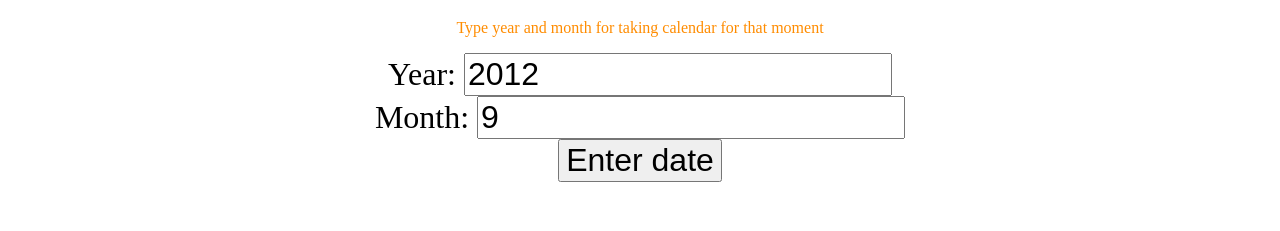
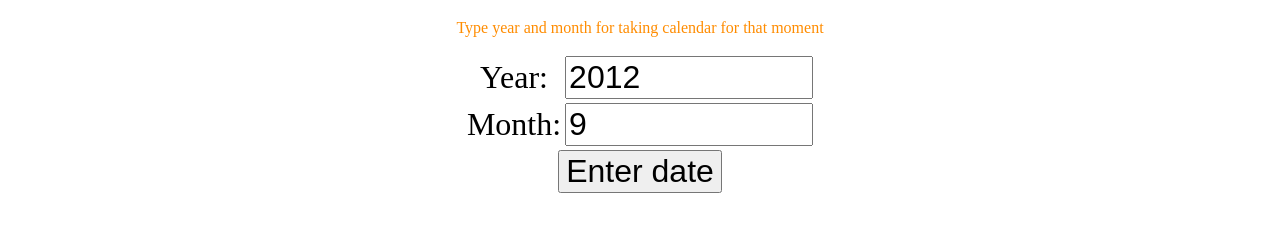
Before and after one commit to tihonovcore/js_experiments, a plain HTML site: page calendar/index.html in a window 1280 px wide. Shown: the part 61-292 px from the top of the page. Drawn offline with Linux system fonts and the light colour scheme.

Commit message:
[calendar] update main part

```diff
--- a/calendar/index.html
+++ b/calendar/index.html
@@ -14,19 +14,31 @@
     </div>
 
     <div id="main">
-<!--        TODO: use table -->
-        <div>
-            <label for="year">Year:</label>
-            <input id="year" type="number" required value="2012">
-        </div>
+        <table>
+            <tr>
+                <td>
+                    <label for="year">Year:</label>
+                </td>
+                <td>
+                    <input id="year" type="number" required value="2012">
+                </td>
+            </tr>
 
-        <div>
-            <label for="month">Month:</label>
-            <input id="month" type="number" required value="9">
-        </div>
-        <div>
-            <button id="enter-date">Enter date</button>
-        </div>
+            <tr>
+                <td>
+                    <label for="month">Month:</label>
+                </td>
+                <td>
+                    <input id="month" type="number" required value="9">
+                </td>
+            </tr>
+
+            <tr>
+                <td colspan="2">
+                    <button id="enter-date">Enter date</button>
+                </td>
+            </tr>
+        </table>
 
         <div id="container"></div>
     </div>
--- a/calendar/style.css
+++ b/calendar/style.css
@@ -10,19 +10,27 @@
     color: darkorange;
 }
 
-table th {
-    background-color: chocolate;
-    width: 2rem;
+#main {
+    text-align: center;
 }
 
-#main {
-    text-align: center;
+#main table {
+    display: inline;
+}
+
+#main label {
+    width: 6rem;
+}
+
+#main input {
+    width: 15rem;
 }
 
 #main, button, input {
     font-size: 2rem;
 }
 
-#container {
-    display: inline-block;
+#container table th {
+    background-color: chocolate;
+    width: 3rem;
 }
```
